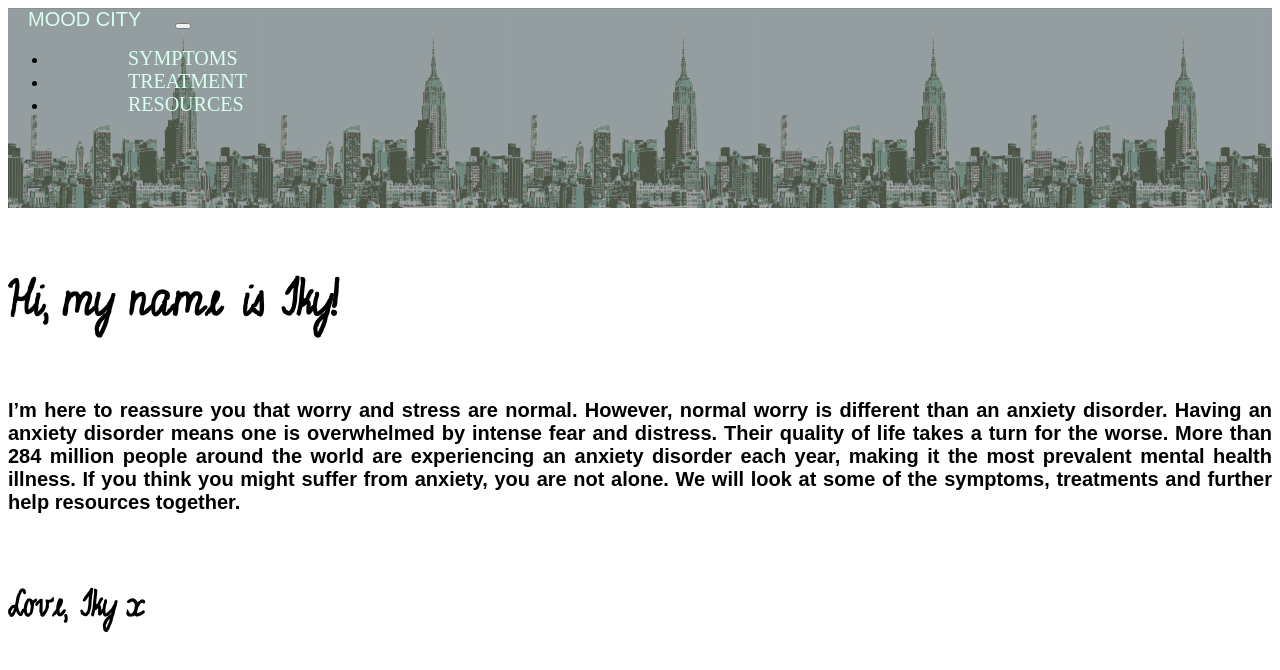
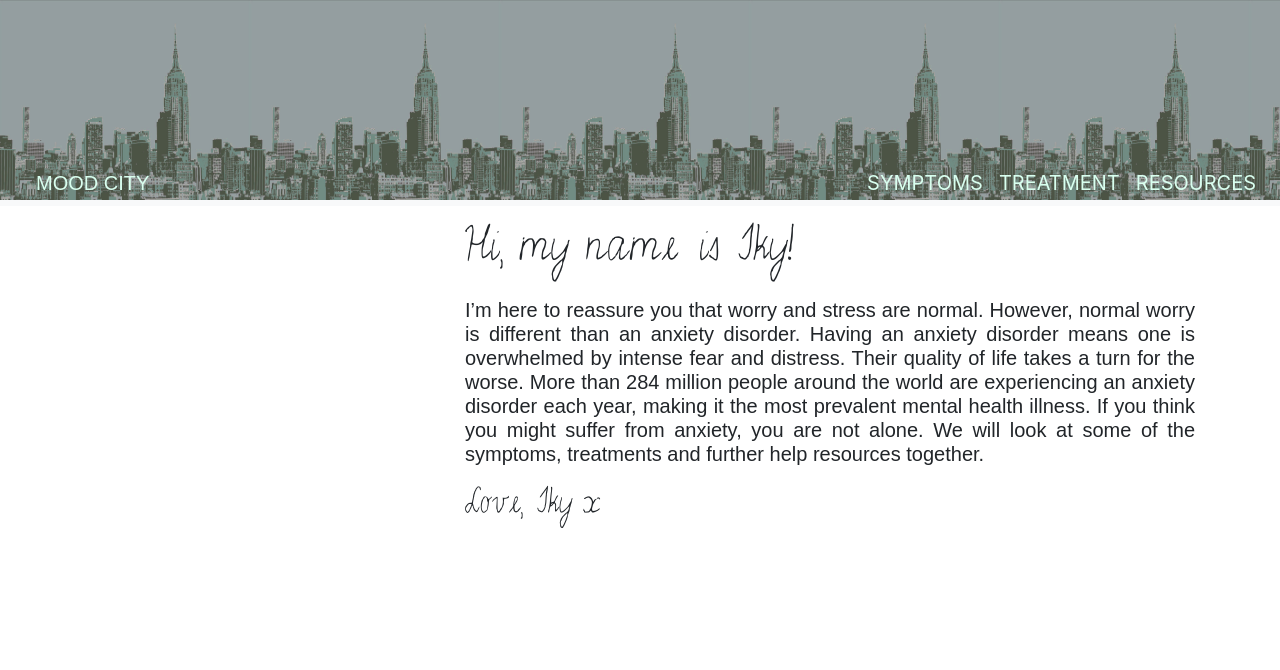
Before and after one commit to liepag/anxiety, a plain HTML site: page home-page.html in a window 1280 px wide. Drawn offline with nearby package versions, Linux system fonts and the light colour scheme.

Commit message:
glitch
fixing a glitch

```diff
--- a/home-page.html
+++ b/home-page.html
@@ -7,7 +7,7 @@
     <meta name="author" content="">
 
     <title>Mood City</title>
-    <link rel="astylesheet" href="https://maxcdn.bootstrapcdn.com/bootstrap/4.0.0/css/bootstrap.min.css" integrity="sha384-Gn5384xqQ1aoWXA+058RXPxPg6fy4IWvTNh0E263XmFcJlSAwiGgFAW/dAiS6JXm" crossorigin="anonymous">
+    <link rel="stylesheet" href="https://maxcdn.bootstrapcdn.com/bootstrap/4.0.0/css/bootstrap.min.css" integrity="sha384-Gn5384xqQ1aoWXA+058RXPxPg6fy4IWvTNh0E263XmFcJlSAwiGgFAW/dAiS6JXm" crossorigin="anonymous">
     <link href="styles.css" rel="stylesheet">
   </head>
   <body>
```
